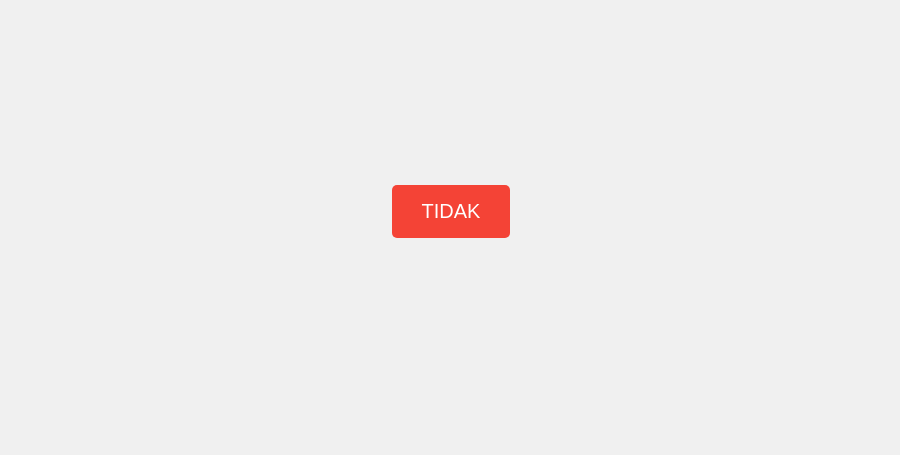
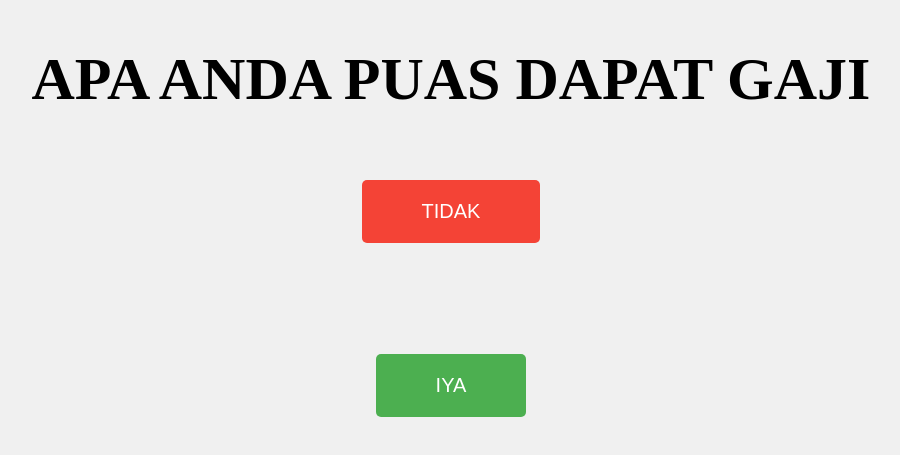
Before and after one commit to nuebee/gabut, a plain HTML site: page index.html in a window 1280 px wide. Shown: the part 189-644 px from the top of the page, without its empty margins (189-1089 px from the left). Drawn offline with Linux system fonts and the light colour scheme.

Commit message:
Update kode terbaru

```diff
--- a/index.html
+++ b/index.html
@@ -6,10 +6,15 @@
   <link rel="stylesheet" href="style.css">
 </head>
 <body>
+<div class="head">
+  <h1>APA ANDA PUAS DAPAT GAJI</h1>
+</div>
+
+
   <button id="yesBtn">IYA</button>
   <button id="noBtn">TIDAK</button>
   <canvas id="fireworksCanvas"></canvas>
-  <div id="resultText">BAGUS</div>
+  <div id="resultText">OK BAGUS BALIK BEKERJA</div>
 
   <!-- Memuat file JavaScript eksternal -->
   <script src="script.js"></script>
--- a/style.css
+++ b/style.css
@@ -2,20 +2,33 @@ body {
   margin: 0;
   overflow: hidden;
   display: flex;
+  flex-direction: column;
   justify-content: center;
   align-items: center;
   height: 100vh;
   background-color: #f0f0f0;
-    position: relative;
+  text-align: center;
 }
+
+
 button {
-    padding: 15px 30px;
+    padding: 20px 60px;
     font-size: 20px;
     cursor: pointer;
     border: none;
     border-radius: 5px;
-    margin: 10px;
+    display: flex;
+    justify-content: center;
+    gap: 20px;
 }
+
+  .head{
+    text-align: center;
+    margin-bottom: 200px;
+    font-size: 30px;
+  }
+
+
   #yesBtn {
     background-color: #4CAF50;
     color: white;
@@ -41,4 +54,5 @@ body {
     text-shadow: 2px 2px 4px rgba(0,0,0,0.7); /* Efek bayangan agar lebih tajam */
     display: none;
     z-index: 101;
+    text-align: center
   }
```
Lines whose indentation alone changed are shown as unchanged.
